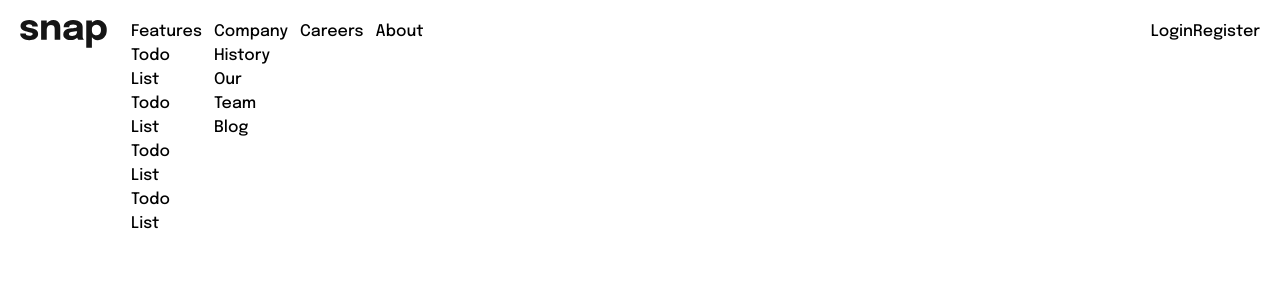
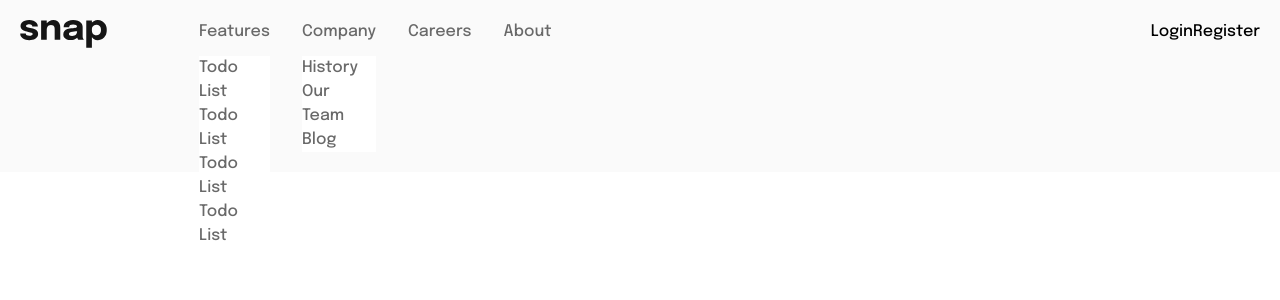
Before and after one commit to Jengas2015/fem-react-01, a React (Vite) app: page / in a window 1280 px wide. Shown: the top 300 px of the page. Built offline with nearby package versions, Linux system fonts and the light colour scheme.

Commit message:
Preparing dropdown stylings.

```diff
--- a/src/App.jsx
+++ b/src/App.jsx
@@ -4,7 +4,7 @@ import Navbar from './components/Navbar'
 function App() {
 
   return (
-    <div className="App font-epilogue">
+    <div className="App font-epilogue bg-almostWhite">
       <Navbar />
     </div>
   )
--- a/src/components/Navbar.jsx
+++ b/src/components/Navbar.jsx
@@ -6,10 +6,10 @@ function Navbar() {
 
             <div className="menu-items flex justify-start">
             <img src={logo} alt="logo" className='max-h-7' />
-                <ul className='flex ml-3'>
-                    <ul className='ml-3'>
+                <ul className='menu-container flex ml-3 text-mediumGray'>
+                    <ul className='ml-20'>
                         Features
-                        <div className='sub-menu'>
+                        <div className='sub-menu mt-3 bg-white'>
                             <li>
                                 Todo List
                             </li>
@@ -25,18 +25,18 @@ function Navbar() {
                         </div>
 
                     </ul >
-                    <ul className='ml-3'>
+                    <ul className='ml-8'>
                         Company
-                        <div className='sub-menu'>
+                        <div className='sub-menu mt-3 bg-white'>
                             <li>History</li>
                             <li>Our Team</li>
                             <li>Blog</li>
                         </div>
                     </ul>
-                    <ul className='ml-3'>
+                    <ul className='ml-8'>
                         Careers
                     </ul>
-                    <ul className='ml-3'>
+                    <ul className='ml-8'>
                         About
                     </ul>
                 </ul>
--- a/tailwind.config.cjs
+++ b/tailwind.config.cjs
@@ -7,6 +7,11 @@ module.exports = {
     extend: {
       fontFamily: {
         'epilogue': ['Epilogue', 'sans-serif']
+      },
+      colors: {
+        'almostWhite': 'hsl(0, 0%, 98%)',
+        'mediumGray': 'hsl(0, 0%, 41%)',
+        'almostBlack': 'hsl(0, 0%, 8%)',
       }
     },
   },
```
